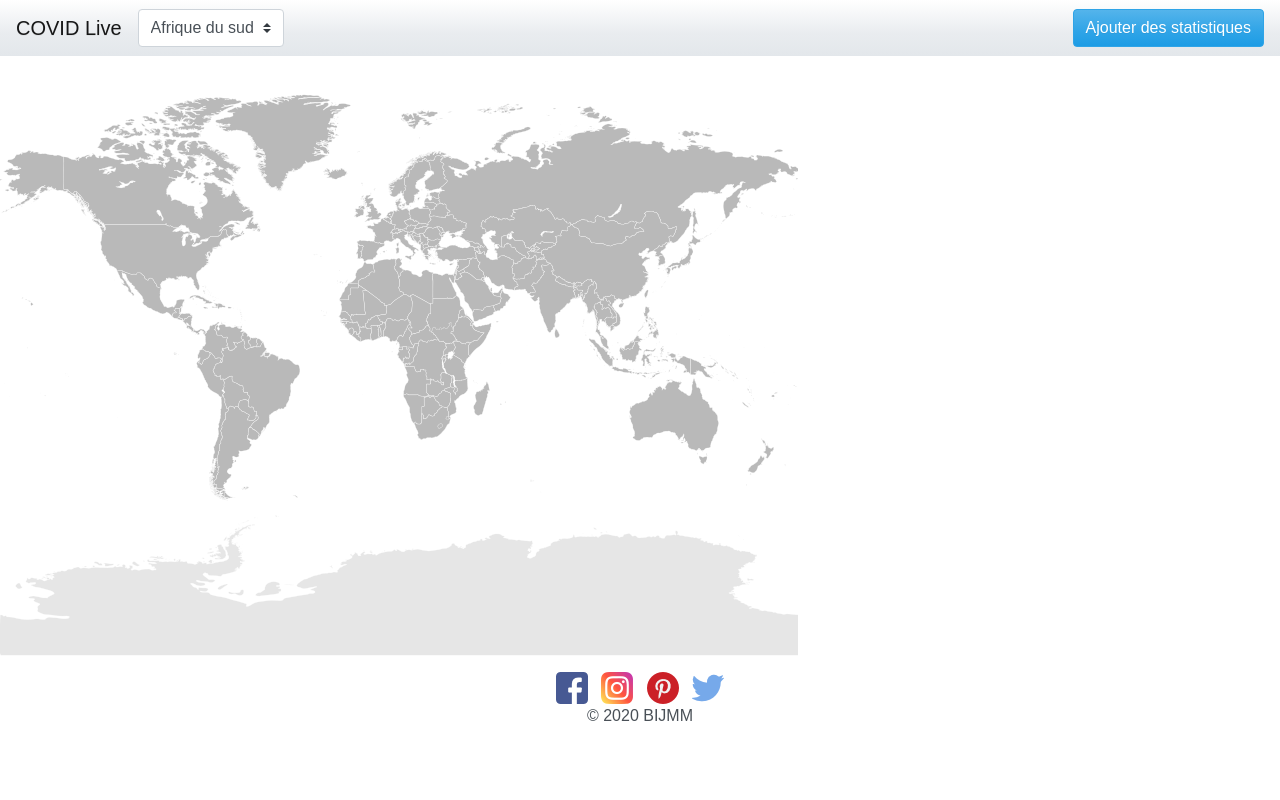
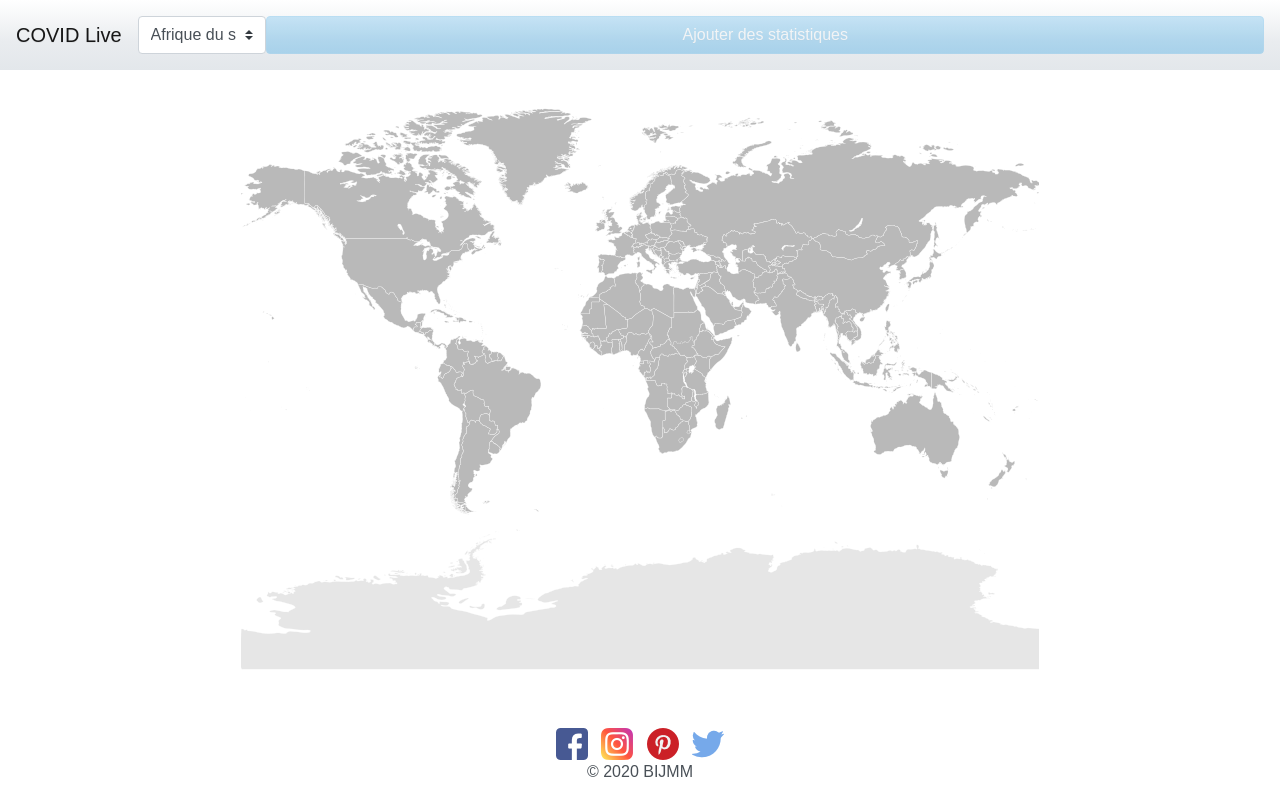
Before and after one commit to boukamalou/Hackaton3, a PHP site: page / in a window 1280 px wide. Run offline with PHP 8.4, Linux system fonts and the light colour scheme; some libraries are stand-ins or nearby versions.

Commit message:
MAJ style et script

```diff
--- a/script.js
+++ b/script.js
@@ -54,7 +54,7 @@
   data.addColumn('date', 'Date');
   data.addColumn('number', 'Nouveaux cas');
   data.addColumn('number', 'Décès');
-  data.addColumn('number', 'Guérison');
+  data.addColumn('number', 'Guérisons');
   data.addRows(rows);
   chart.draw(data, google.charts.Line.convertOptions({
     chart: {
--- a/style.css
+++ b/style.css
@@ -1,7 +1,7 @@
 body {font-family: Arial, Helvetica, sans-serif;
     box-sizing: border-box;}
 
-    Set a style for all buttons
+    /*Set a style for all buttons */
     button {
         color: white;
         padding: 14px 20px;
@@ -95,3 +95,16 @@
     .dropdown-item {
         background-color: lightgray;
     }
+
+    footer {
+        position: absolute;
+        bottom: 0;
+        left: 0;
+        right: 0;
+        }
+
+    #line_top_x {
+        height: 600px;
+        width: 798px;
+        margin: auto;
+    }
```
